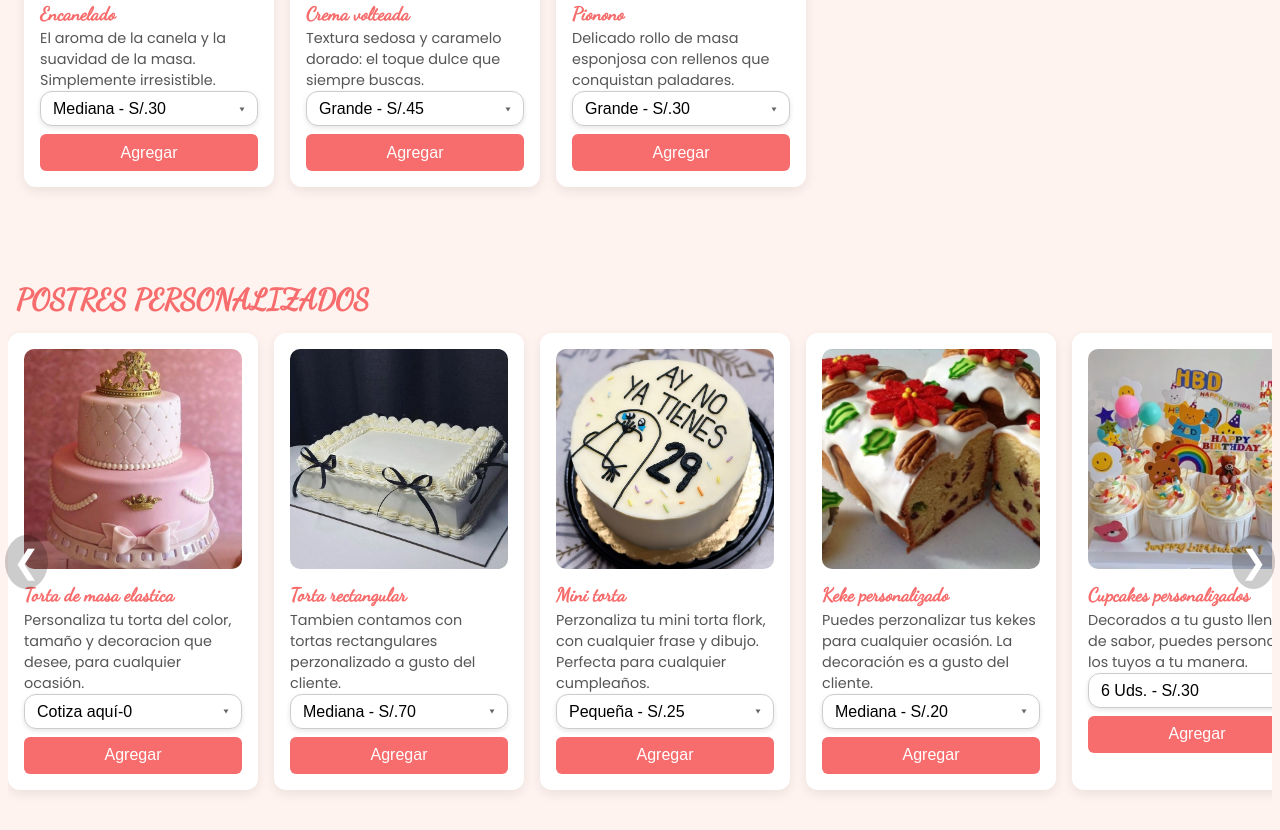
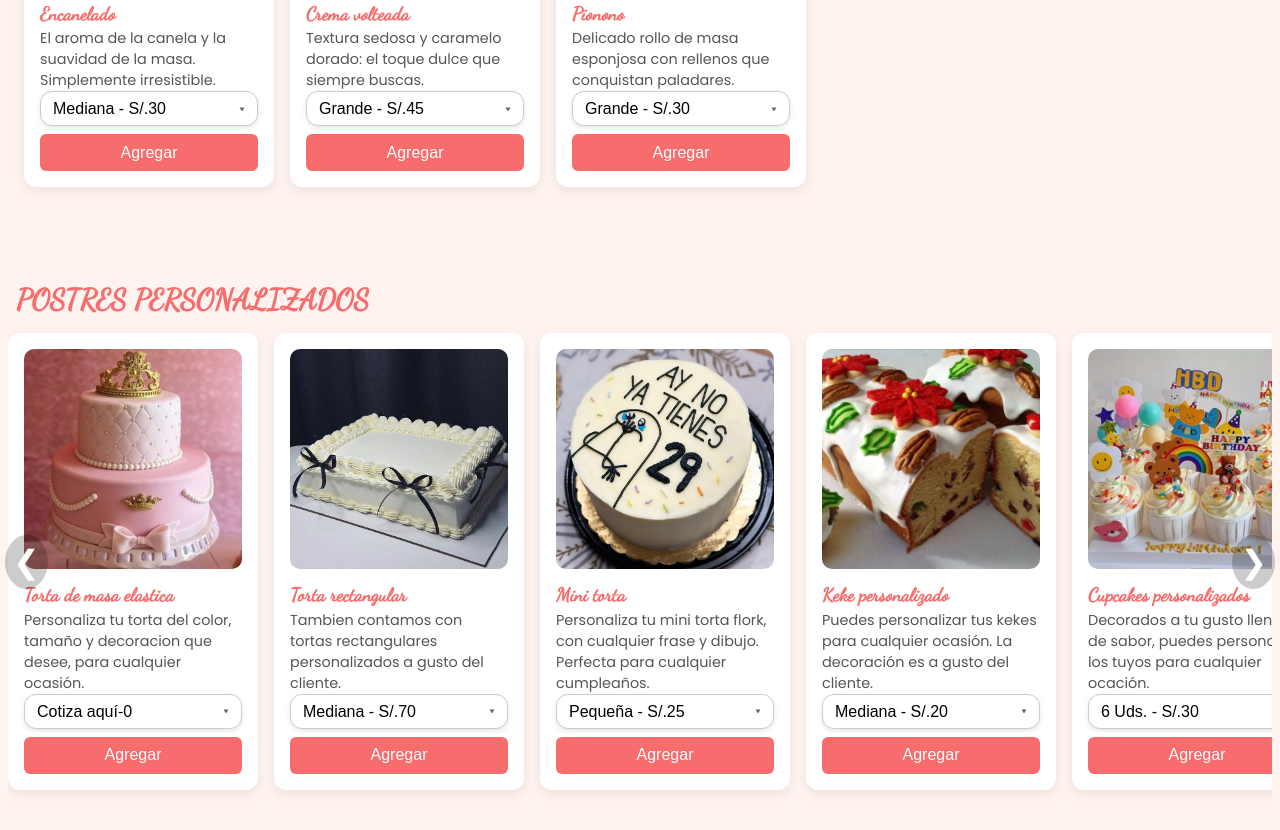
Before and after one commit to Roluxd/MommyLu, a plain HTML site: page index.html in a window 1280 px wide. Shown: the part 5130-5960 px from the top of the page. Drawn offline with Linux system fonts and the light colour scheme.

Commit message:
Add files via upload

```diff
--- a/index.html
+++ b/index.html
@@ -1503,7 +1503,7 @@
              alt="Torta rectangular"
              onclick="mostrarDetalle('imagenes/torta-durazno.jpg', 'Torta rectangular', 'Bizcocho esponjoso con duraznos frescos.')">
         <h3>Torta rectangular</h3>
-        <p>Tambien contamos con tortas rectangulares perzonalizado a gusto del cliente.</p>
+        <p>Tambien contamos con tortas rectangulares personalizados a gusto del cliente.</p>
         <select>
 
           <option value="70">Mediana - S/.70</option>
@@ -1521,7 +1521,7 @@
              alt="Mini torta"
              onclick="mostrarDetalle('imagenes/torta-durazno.jpg', 'Mini torta', 'Bizcocho esponjoso con duraznos frescos.')">
         <h3>Mini torta</h3>
-        <p>Perzonaliza tu mini torta flork, con cualquier frase y dibujo. Perfecta para cualquier cumpleaños.</p>
+        <p>Personaliza tu mini torta flork, con cualquier frase y dibujo. Perfecta para cualquier cumpleaños.</p>
         <select>
 
           <option value="25">Pequeña - S/.25</option>
@@ -1539,7 +1539,7 @@
              alt="Keke personalizado"
              onclick="mostrarDetalle('imagenes/torta-durazno.jpg', 'Keke personalizado', 'Bizcocho esponjoso con duraznos frescos.')">
         <h3>Keke personalizado</h3>
-        <p>Puedes perzonalizar tus kekes para cualquier ocasión. La decoración es a gusto del cliente.</p>
+        <p>Puedes personalizar tus kekes para cualquier ocasión. La decoración es a gusto del cliente.</p>
         <select>
 
           <option value="20">Mediana - S/.20</option>
@@ -1558,7 +1558,7 @@
         onclick="mostrarDetalle('imagenes/torta-durazno.jpg', 'Cupcakes personalizados', 'Bizcocho esponjoso con duraznos frescos.')">
 
         <h3>Cupcakes personalizados</h3>
-        <p>Decorados a tu gusto llenos de sabor, puedes personaliza los tuyos a tu manera.</p>
+        <p>Decorados a tu gusto llenos de sabor, puedes personalizar los tuyos para cualquier ocación.</p>
         <select>
           <option value="30">6 Uds. - S/.30</option>
           <option value="45">12 Uds. - S/.45</option>
```
